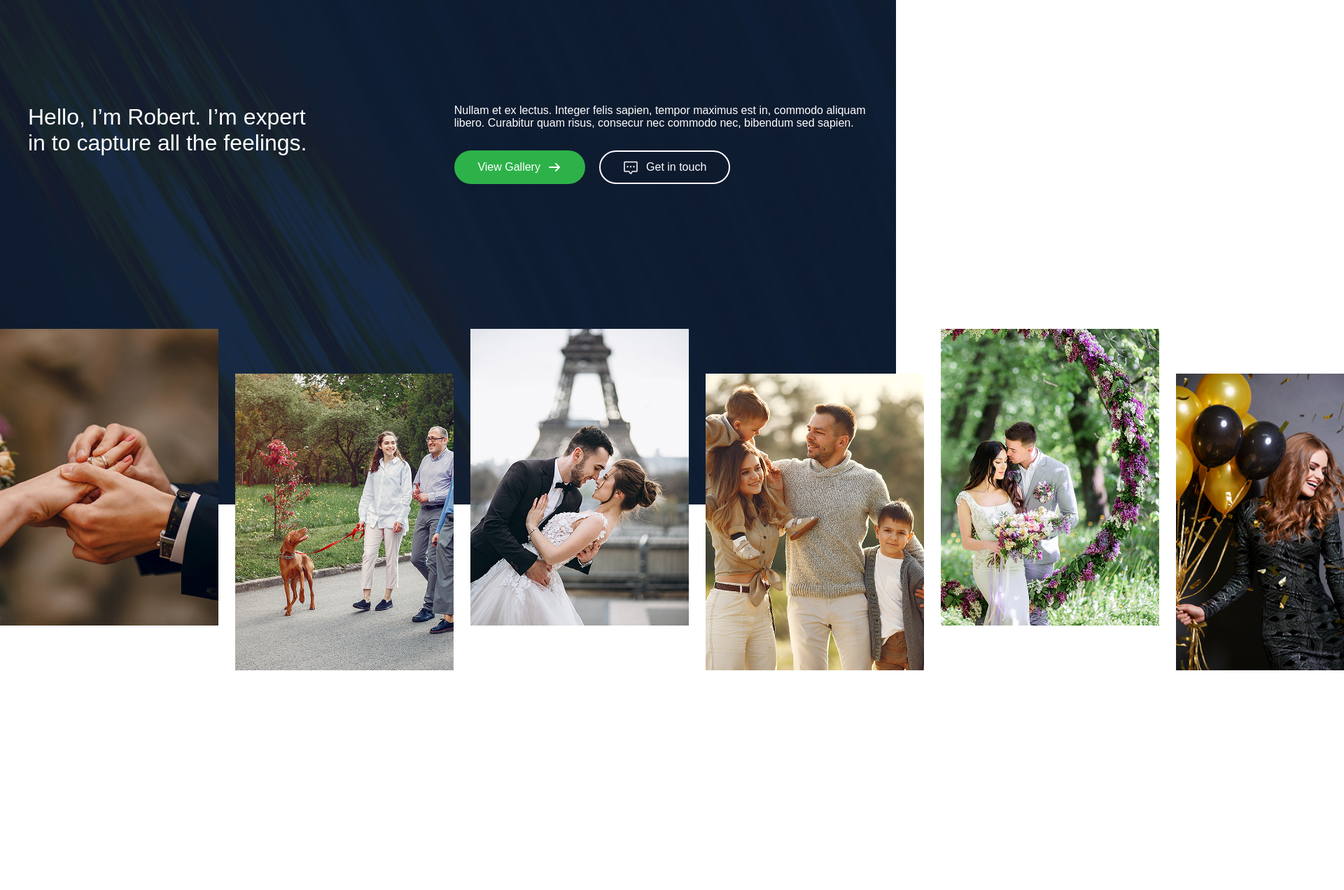
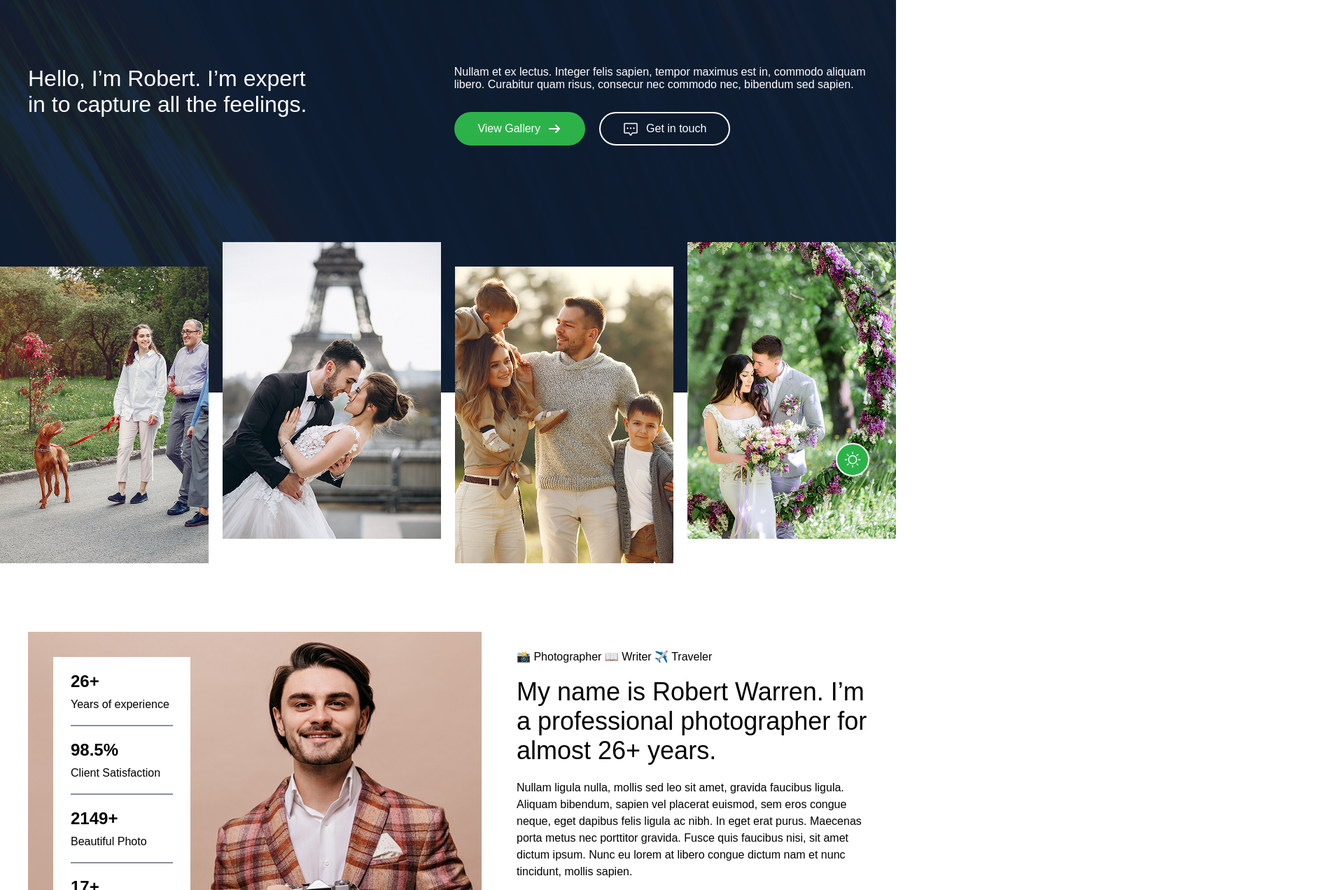
Before and after one commit to quangquyen02/testsample05-Quang, a plain HTML site: page index.html in a window 1280 px wide. Shown: the part 79-1351 px from the top of the page at 70% size, 1920 px wide, since content can reach past the window. Before the commit the page ends 1075 px from the top, so only its background shows below. Drawn offline with Linux system fonts and the light colour scheme; a web font is replaced by a local one.

Commit message:
header & about

```diff
--- a/assets/css/style.css
+++ b/assets/css/style.css
@@ -13,8 +13,7 @@
 
 /* Header */
 #header {
-  min-height: 80vh;
-  position: relative;
+  min-height: 836px;
 }
 
 /* Header_Nav */
@@ -95,9 +94,11 @@ nav {
 /* Header__Banner */
 .banner {
   background-image: url(../img/header_pic.png);
+  background-repeat: no-repeat;
   background-size: cover;
+  background-position: center;
   width: 100%;
-  height: 100vh;
+  height: 80vh;
   display: flex;
   justify-content: center;
   align-items: center;
@@ -107,7 +108,7 @@ nav {
 .banner__container {
   max-width: 1200px;
   margin: 0 auto;
-  margin-top: -200px;
+  margin-top: -150px;
   display: flex;
   justify-content: space-between;
   gap: 200px;
@@ -163,19 +164,16 @@ nav {
 /* Header__photo */
 .photo__container {
   display: flex;
-  flex-wrap: wrap;
-  top: -250px;
-  width: 100%;
-  min-height: 275px;
-  position: relative;
+  justify-content: center;
+  margin-top: -250px;
+  overflow-x: hidden;
 }
 
 .photo__items {
-  position: absolute;
-  display: flex;
-  gap: 24px;
-  margin: 0 auto;
-  bottom: -212px;
+  display: inline-flex;
+  justify-content: space-between;
+  align-items: center;
+  gap: 20px;
 }
 
 .photo__items img {
@@ -187,5 +185,167 @@ nav {
 .photo__items img:nth-child(2),
 .photo__items img:nth-child(4),
 .photo__items img:nth-child(6) {
-  margin-top: 64px;
+  margin-top: 70px;
 }
+.banner__btnlight {
+  color: var(--text-white);
+  width: 48px;
+  height: 48px;
+  border: 2px solid var(--text-white);
+  background-color: var(--color-main);
+  border-radius: 100%;
+  display: inline-flex;
+  justify-content: center;
+  align-items: center;
+  cursor: pointer;
+  bottom: 5vh;
+  right: 3vw;
+  position: fixed;
+  border-radius: 50%;
+}
+.banner__btnlight:hover {
+  opacity: 0.8;
+  transition: all 0.3s ease;
+}
+/* Main-;ine */
+.main__line {
+  border: 1px solid var(--text-gray);
+}
+/* About */
+.about {
+  width: 1200px;
+  display: flex;
+  margin: 0 auto;
+  min-height: 664px;
+  align-items: center;
+  justify-content: center;
+  gap: 50px;
+}
+.about figure {
+  position: relative;
+}
+.about figure img {
+  width: 648px;
+  height: 464px;
+  object-fit: cover;
+}
+.about figcaption {
+  width: 196px;
+  height: 392px;
+  background-color: var(--text-white);
+  position: absolute;
+  display: flex;
+  flex-direction: column;
+  justify-content: center;
+  gap: 20px;
+  top: 0;
+  padding: 25px;
+  margin-top: 36px;
+  margin-left: 36px;
+}
+.about hr {
+  border: 1px solid var(--text-gray);
+}
+.about h2,
+p {
+  font-family: var(--font-main);
+}
+.about h2 {
+  margin-bottom: 10px;
+}
+.about__content {
+  max-height: 536px;
+  min-height: 396px;
+  margin: 0 auto;
+}
+.about__content span {
+  font-family: var(--font-main);
+  font-weight: 500;
+}
+.about__content h2 {
+  font-family: var(--font-main);
+  font-weight: 400;
+  font-size: 36px;
+  margin-top: 20px;
+  margin-bottom: 20px;
+}
+.about__content p {
+  font-family: var(--font-main);
+  font-weight: 400;
+  font-size: 16px;
+  line-height: 1.5;
+}
+.about__btn {
+  display: flex;
+  align-items: center;
+  gap: 20px;
+  margin: 20px auto;
+}
+.about__btn .about__btnchat {
+  min-width: 187px;
+  min-height: 48px;
+  display: inline-flex;
+  margin-right: 10px;
+  justify-content: center;
+  align-items: center;
+  background-color: var(--color-main);
+  color: var(--text-white);
+  font-family: var(--font-main);
+  border-radius: 9999px;
+  border: 2px solid var(--text-white);
+  font-size: 16px;
+}
+.about__btn i {
+  color: var(--color-main);
+  min-width: 48px;
+  min-height: 48px;
+  display: inline-flex;
+  align-items: center;
+  justify-content: center;
+  border-radius: 100%;
+  border: 1px solid var(--color-sub);
+}
+
+.about__btn .about__btnchat:hover {
+  opacity: 0.8;
+  transition: all 0.3s ease;
+}
+
+/* Gallery */
+.gallery__title {
+  width: 1200px;
+  display: flex;
+  margin: 0 auto;
+  justify-content: space-between;
+  align-items: center;
+}
+.gallery__titlecontent h2,
+p {
+  font-family: var(--font-main);
+}
+.gallery__titlecontent h2 {
+  font-weight: 400;
+  margin-bottom: 20px;
+}
+.gallery__titlecontent {
+  max-width: 561px;
+}
+.gallery__titlebtn {
+  min-width: 173px;
+  min-height: 48px;
+  display: inline-flex;
+  gap: 10px;
+  justify-content: center;
+  align-items: center;
+  color: var(--color-main);
+  font-family: var(--font-main);
+  background-color: var(--text-white);
+  border-radius: 9999px;
+  border: 1px solid var(--color-main);
+  font-size: 16px;
+  font-weight: 500;
+}
+.gallery__titlebtn:hover {
+  opacity: 0.8;
+  transition: all 0.3s ease;
+}
--- a/index.html
+++ b/index.html
@@ -86,7 +86,87 @@
           <img src="assets/img/header_pic06.png" alt="header_pic06" />
         </div>
       </div>
+      <div class="banner__btnlight">
+        <img src="assets/img/banner_light.png" alt="banner_btnlight" />
+      </div>
     </header>
-    <main id="main"></main>
+    <main id="main">
+      <section class="about">
+        <figure>
+          <img src="assets/img/about_photo.png" alt="about__photo" />
+          <figcaption>
+            <div class="about__itemleft">
+              <h2>26+</h2>
+              <p>Years of experience</p>
+            </div>
+            <hr />
+            <div class="about__itemleft">
+              <h2>98.5%</h2>
+              <p>Client Satisfaction</p>
+            </div>
+            <hr />
+            <div class="about__itemleft">
+              <h2>2149+</h2>
+              <p>Beautiful Photo</p>
+            </div>
+            <hr />
+            <div class="about__itemleft">
+              <h2>17+</h2>
+              <p>Awards</p>
+            </div>
+          </figcaption>
+        </figure>
+        <div class="about__content">
+          <div class="about__icon">
+            <span> 📸 Photographer </span>
+            <span> 📖 Writer </span>
+            <span> ✈️ Traveler </span>
+          </div>
+          <h2>
+            My name is Robert Warren. I’m a professional photographer for almost
+            26+ years.
+          </h2>
+          <p>
+            Nullam ligula nulla, mollis sed leo sit amet, gravida faucibus
+            ligula. Aliquam bibendum, sapien vel placerat euismod, sem eros
+            congue neque, eget dapibus felis ligula ac nibh. In eget erat purus.
+            Maecenas porta metus nec porttitor gravida. Fusce quis faucibus
+            nisi, sit amet dictum ipsum. Nunc eu lorem at libero congue dictum
+            nam et nunc tincidunt, mollis sapien.
+          </p>
+          <div class="about__btn">
+            <button class="about__btnchat">
+              <img src="assets/img/banner__btnchat.png" alt="about__btnchat" />
+              Get in touch
+            </button>
+            <div class="about_btnsocial">
+              <i class="fa-brands fa-facebook"></i>
+              <i class="fa-brands fa-twitter"></i>
+              <i class="fa-brands fa-linkedin-in"></i>
+              <i class="fa-brands fa-instagram"></i>
+              <i class="fa-brands fa-unsplash"></i>
+            </div>
+          </div>
+        </div>
+      </section>
+
+      <hr class="main__line" />
+
+      <!-- Gallery -->
+      <section class="gallery">
+        <div class="gallery__title">
+          <div class="gallery__titlecontent">
+            <h2>My Gallery</h2>
+            <p>
+              Nullam ligula nulla, mollis sed leo sit amet, gravida faucibus
+              ligula. Aliquam bibendum, sapien vel placerat.
+            </p>
+          </div>
+          <button class="gallery__titlebtn">
+            View more <i class="fa-solid fa-arrow-right"></i>
+          </button>
+        </div>
+      </section>
+    </main>
   </body>
 </html>
```
Also changed, not shown: assets/img/about_photo.png (added), assets/img/banner_light.png (added).
